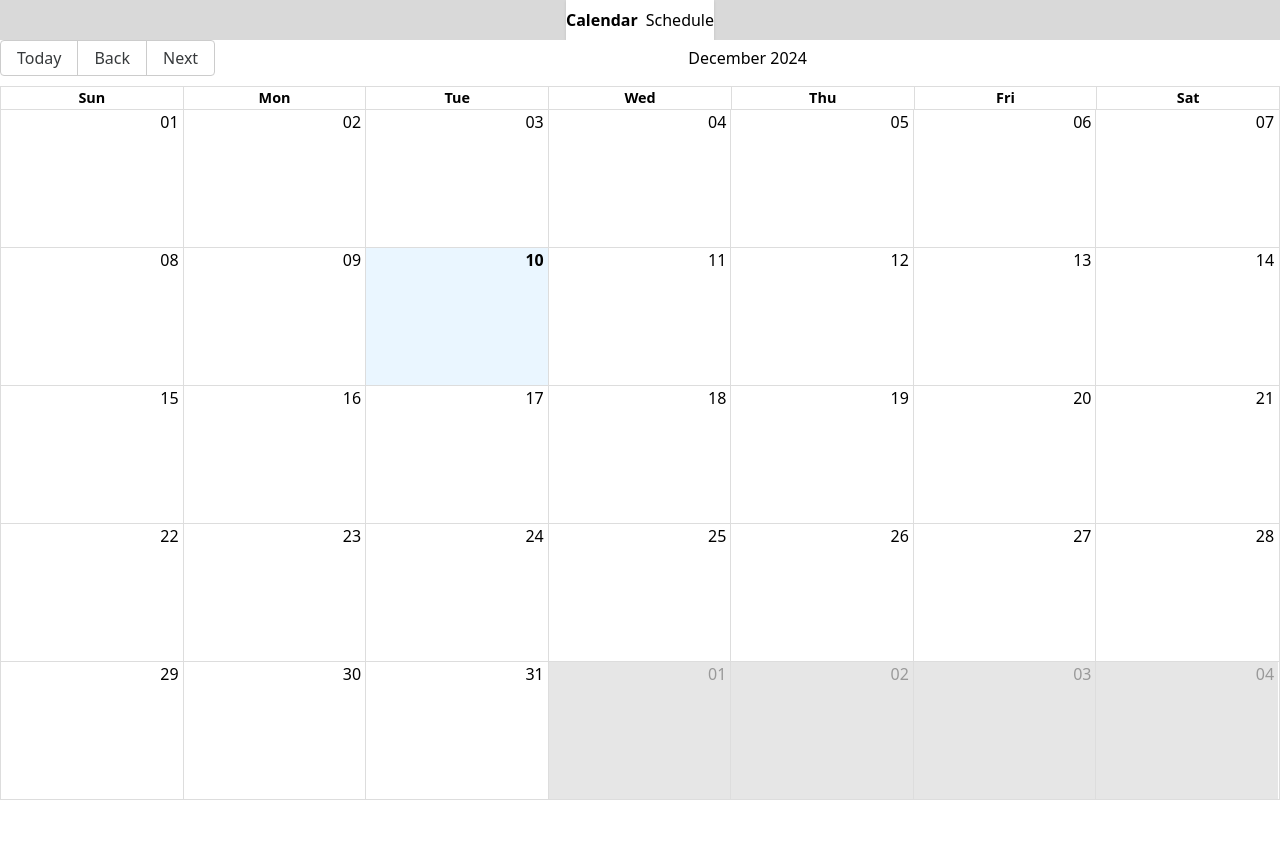
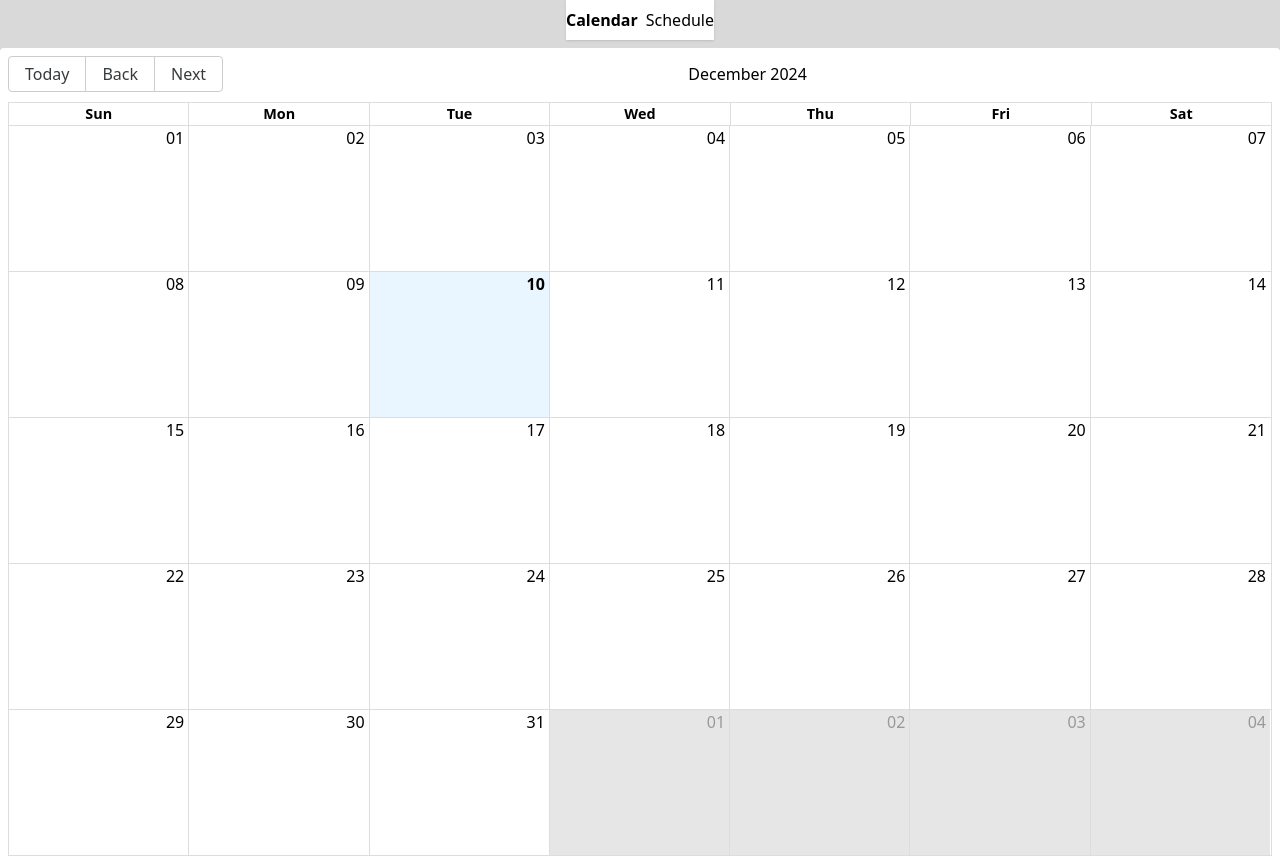
Before and after one commit to eacz/tattoo-manager-front, a Next.js app: page / in a window 1280 px wide. Before the commit the page ends 800 px from the top, so only its background shows below. Built offline with nearby package versions, Linux system fonts and the light colour scheme; no server answers; sample sign-in values are in the browser's storage.

Commit message:
improve layout design

```diff
--- a/src/app/(app)/layout.tsx
+++ b/src/app/(app)/layout.tsx
@@ -12,7 +12,7 @@ export default async function AppLayout({ children }: { children: React.ReactNod
   return (
     <main className='flex items-center flex-col w-100 bg-background h-[100vh]'>
       <Menu />
-      {children}
+      <div className=' w-[100%] card flex justify-center'>{children}</div>
     </main>
   )
 }
--- a/src/app/(app)/schedule/page.tsx
+++ b/src/app/(app)/schedule/page.tsx
@@ -6,7 +6,7 @@ export default async function SchedulePage() {
   const scheduleResponse = await getScheduleByUser()
 
   return (
-    <div className='md:max-w-[var(--md)] lg:max-w-[var(--lg)] w-[100%] card'>
+    <div className='md:max-w-[var(--md)] lg:max-w-[var(--lg)] flex-1'>
       {scheduleResponse.ok && scheduleResponse.schedule ? (
         <ShowSchedule schedule={scheduleResponse.schedule} />
       ) : (
```
